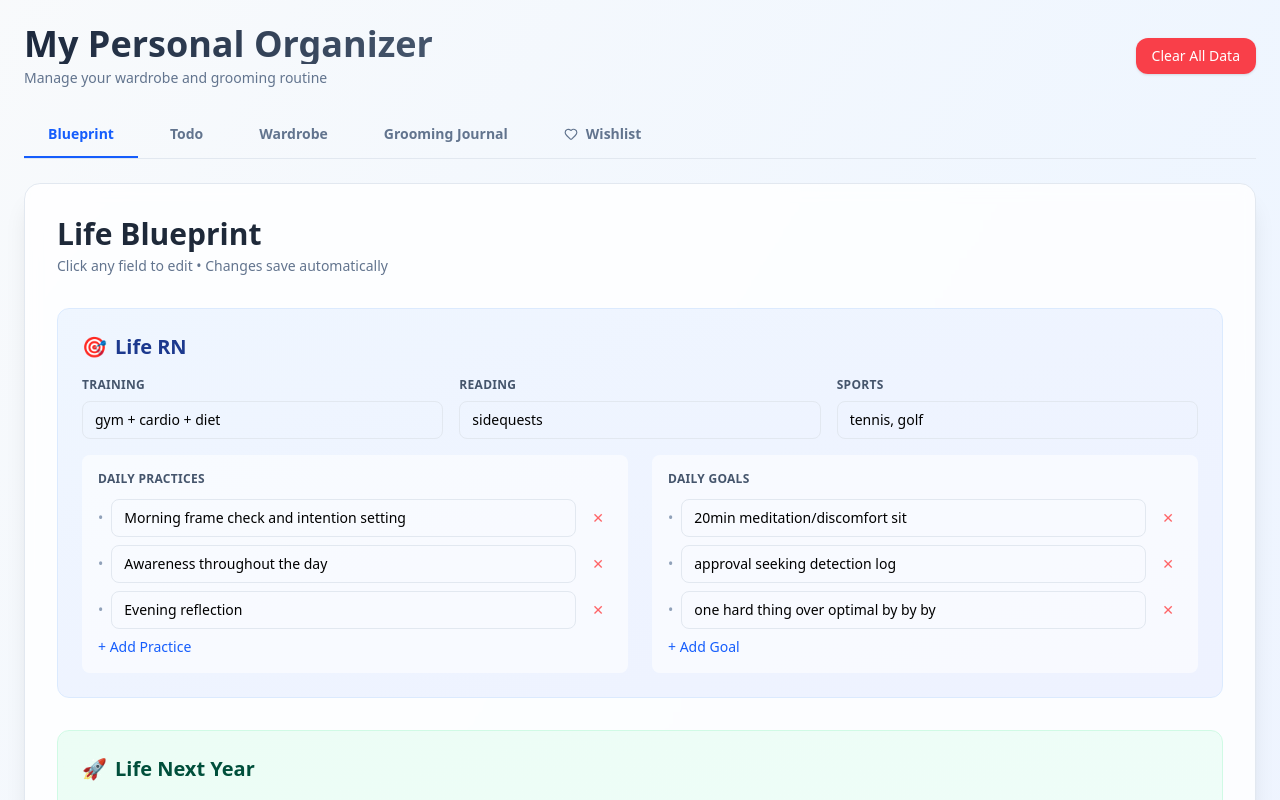
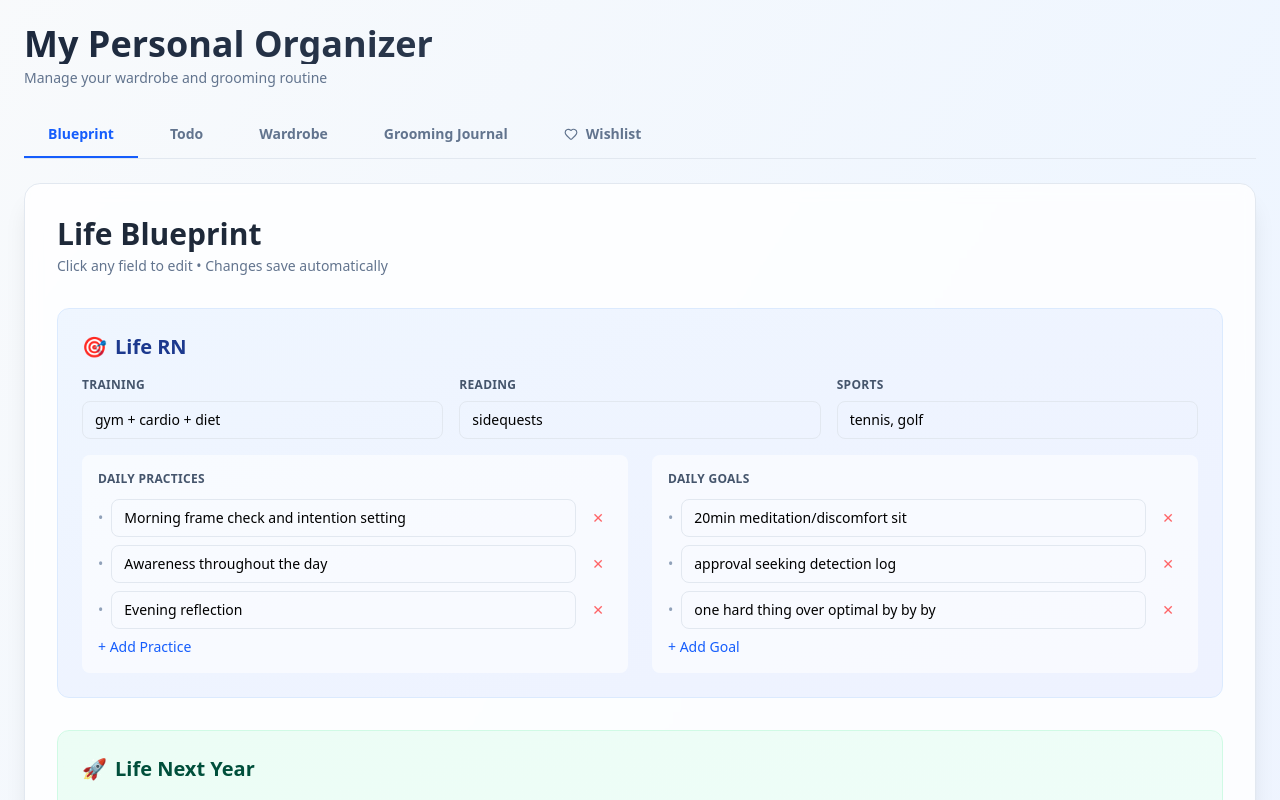
Before and after one commit to AbhinavTheChawla/AbhinavTheChawla, a React (Vite) app: page / in a window 1280 px wide. Shown: the top 800 px of the page. Built offline with nearby package versions, Linux system fonts and the light colour scheme.

Commit message:
Remove Clear All Data button from header

```diff
--- a/src/components/WardrobeOrganizer.jsx
+++ b/src/components/WardrobeOrganizer.jsx
@@ -363,21 +363,11 @@ const WardrobeOrganizer = () => {
     <div className="min-h-screen bg-gradient-to-br from-slate-50 via-blue-50 to-indigo-50 p-2 sm:p-4 md:p-6">
       <div className="max-w-full mx-auto">
         {/* Header */}
-        <div className="flex flex-col sm:flex-row justify-between items-start sm:items-center mb-4 sm:mb-6 gap-3 sm:gap-0">
-          <div>
-            <h1 className="text-2xl sm:text-3xl md:text-4xl font-bold bg-gradient-to-r from-slate-800 to-slate-600 bg-clip-text text-transparent">
-              My Personal Organizer
-            </h1>
-            <p className="text-slate-500 mt-1 text-xs sm:text-sm">Manage your wardrobe and grooming routine</p>
-          </div>
-          <div className="flex gap-2 w-full sm:w-auto">
-            <button
-              onClick={clearAllData}
-              className="px-3 sm:px-4 py-2 bg-red-500/90 text-white text-xs sm:text-sm rounded-xl hover:bg-red-600 transition-all duration-200 shadow-sm hover:shadow-md font-medium flex-1 sm:flex-none whitespace-nowrap"
-            >
-              Clear All Data
-            </button>
-          </div>
+        <div className="mb-4 sm:mb-6">
+          <h1 className="text-2xl sm:text-3xl md:text-4xl font-bold bg-gradient-to-r from-slate-800 to-slate-600 bg-clip-text text-transparent">
+            My Personal Organizer
+          </h1>
+          <p className="text-slate-500 mt-1 text-xs sm:text-sm">Manage your wardrobe and grooming routine</p>
         </div>
 
         {/* Tab Navigation */}
```
